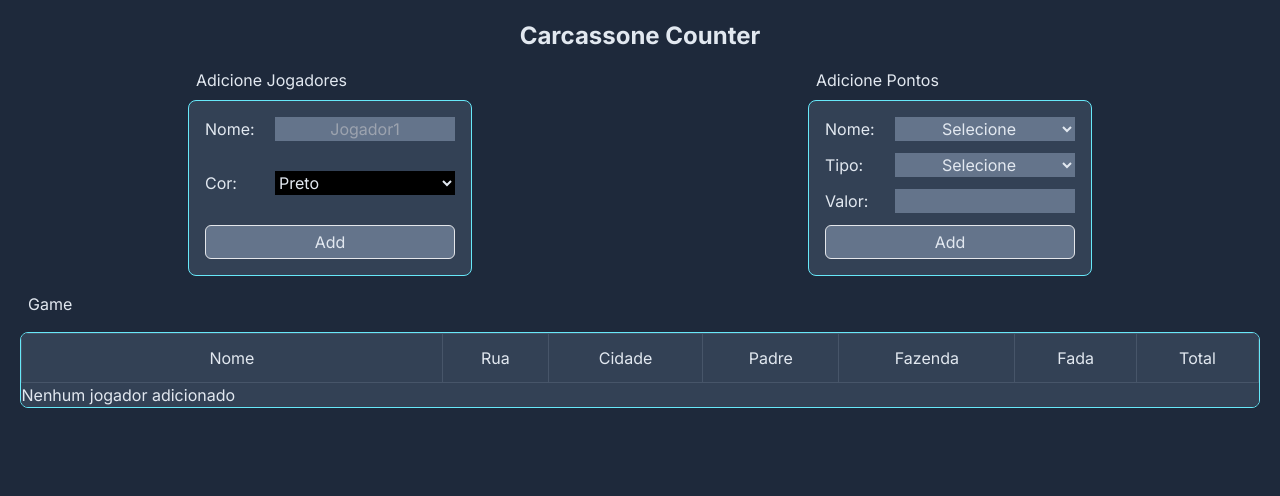
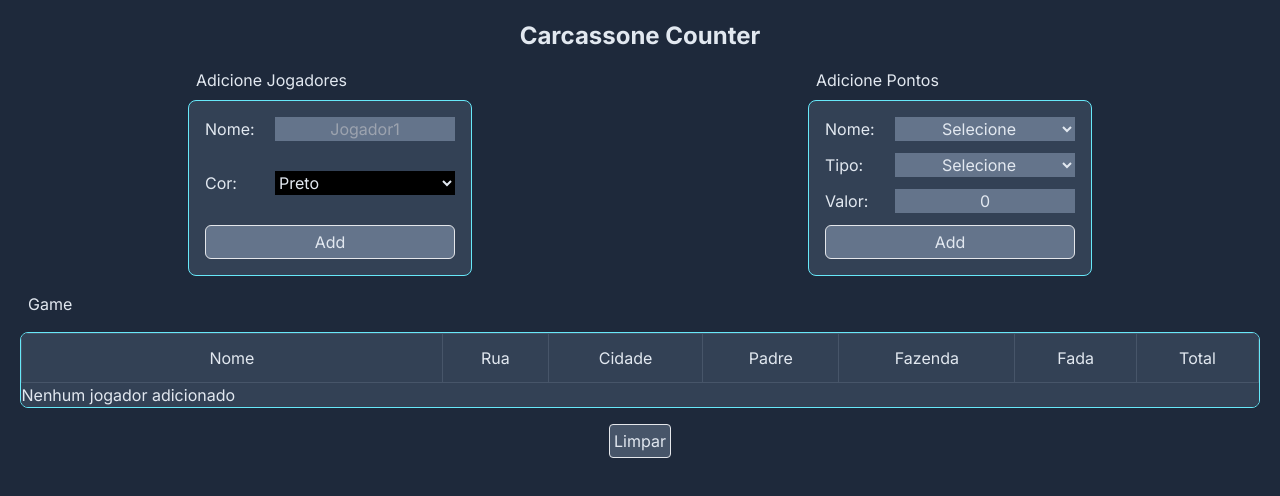
Before and after one commit to aragornbp/CarcassoneCounter, a Next.js app: page / in a window 1280 px wide. Shown: the top 496 px of the page. Built offline with nearby package versions, Linux system fonts and the light colour scheme.

Commit message:
version 1.2 adicionei botão limpar e cookies

```diff
--- a/package.json
+++ b/package.json
@@ -9,12 +9,14 @@
     "lint": "next lint"
   },
   "dependencies": {
+    "@types/js-cookie": "^3.0.3",
     "@types/node": "20.3.1",
     "@types/react": "18.2.12",
     "@types/react-dom": "18.2.5",
     "autoprefixer": "10.4.14",
     "eslint": "8.43.0",
     "eslint-config-next": "13.4.6",
+    "js-cookie": "^3.0.5",
     "next": "13.4.6",
     "postcss": "8.4.24",
     "react": "18.2.0",
--- a/src/app/page.tsx
+++ b/src/app/page.tsx
@@ -1,13 +1,30 @@
 'use client'
-import React, { useState } from 'react'
+import React, { useEffect, useState } from 'react'
 import FormAddPlayers, {
   iPlayer,
 } from '@/components/FormAddPlayers/FormAddPlayers'
 import FormAddPoints from '@/components/FormAddPoints/FormAddPoints'
 import TableRow from '@/components/TableRow/TableRow'
+import Cookies from 'js-cookie'
 
 export default function Home() {
   const [players, setPlayers] = useState<iPlayer[]>([])
+
+  useEffect(() => {
+    const cookies = Cookies.get('carcassone_players')
+    if (cookies) {
+      setPlayers(JSON.parse(cookies))
+    }
+  }, [])
+
+  useEffect(() => {
+    Cookies.set('carcassone_players', JSON.stringify(players))
+  }, [players])
+
+  const removeCookies = () => {
+    Cookies.remove('carcassone_players', { path: '' })
+    setPlayers([])
+  }
   return (
     <div className="h-screen bg-slate-800 text-slate-200">
       <main className="flex flex-col justify-center gap-2 p-5">
@@ -27,7 +44,7 @@ export default function Home() {
           </div>
         </div>
         <h2 className="p-2">Game</h2>
-        <section className="w-full max-w-full overflow-x-auto rounded-lg border border-cyan-300">
+        <section className=" w-full max-w-full overflow-x-auto rounded-lg border border-cyan-300">
           <table className="w-full divide-y divide-slate-600 bg-slate-700">
             <thead className="whitespace-nowrap border-b border-slate-400">
               <td className="border border-slate-600 p-3 text-center">Nome</td>
@@ -53,6 +70,14 @@ export default function Home() {
             </tbody>
           </table>
         </section>
+        <div className="flex w-full justify-center p-2">
+          <button
+            className="rounded border bg-slate-600 p-1 "
+            onClick={removeCookies}
+          >
+            Limpar
+          </button>
+        </div>
       </main>
     </div>
   )
--- a/src/components/FormAddPoints/FormAddPoints.tsx
+++ b/src/components/FormAddPoints/FormAddPoints.tsx
@@ -9,7 +9,7 @@ interface iFormAddPoints {
 const FormAddPoints = ({ setPlayers, players }: iFormAddPoints) => {
   const [nome, setNome] = useState('')
   const [tipo, setTipo] = useState('')
-  const [valor, setValor] = useState('')
+  const [valor, setValor] = useState('0')
 
   const handleSubmit = (e: React.FormEvent<HTMLFormElement>) => {
     e.preventDefault()
```
Also changed, not shown: 1 other file (tests, documents, lock files or other folders).
